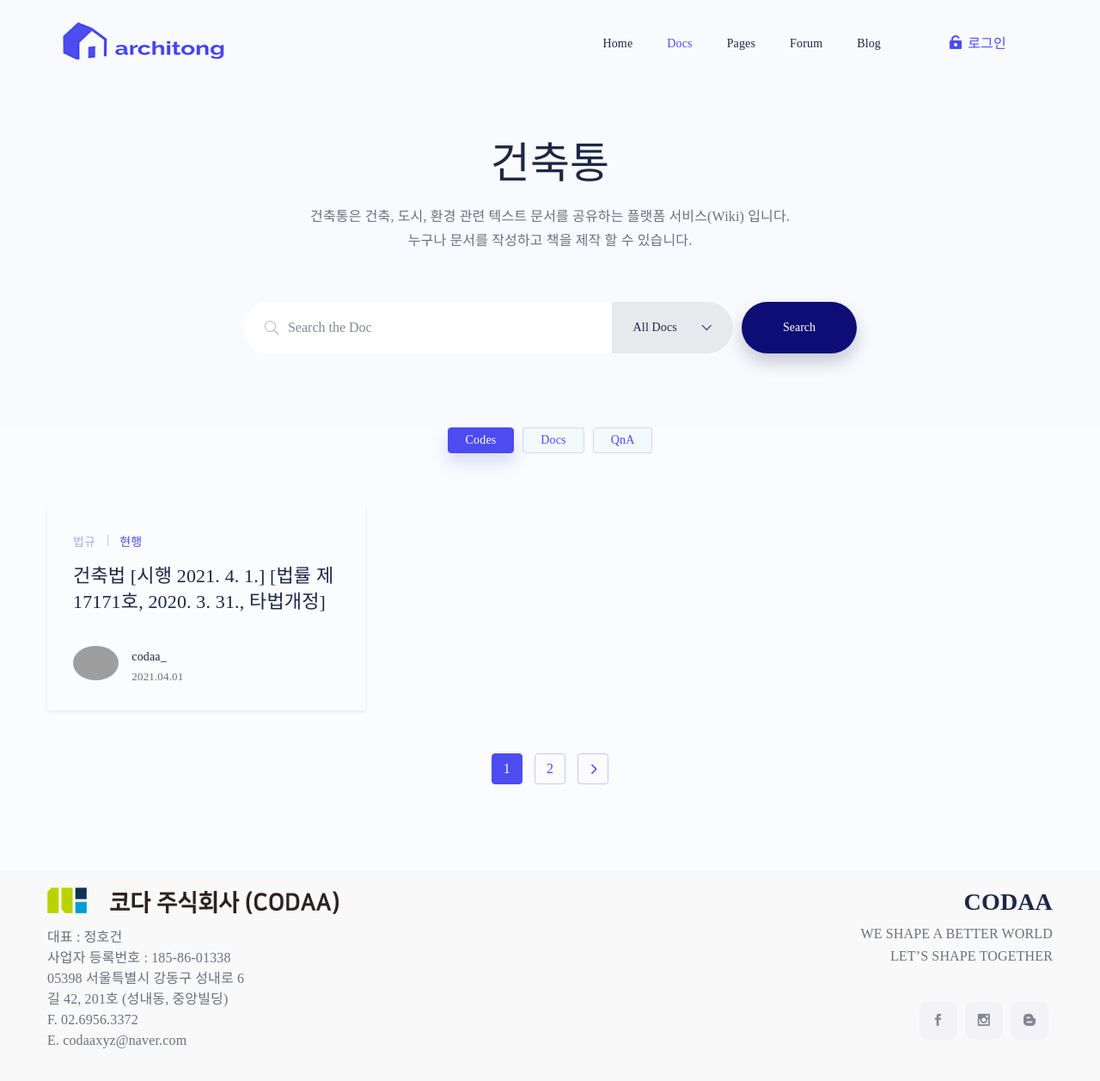
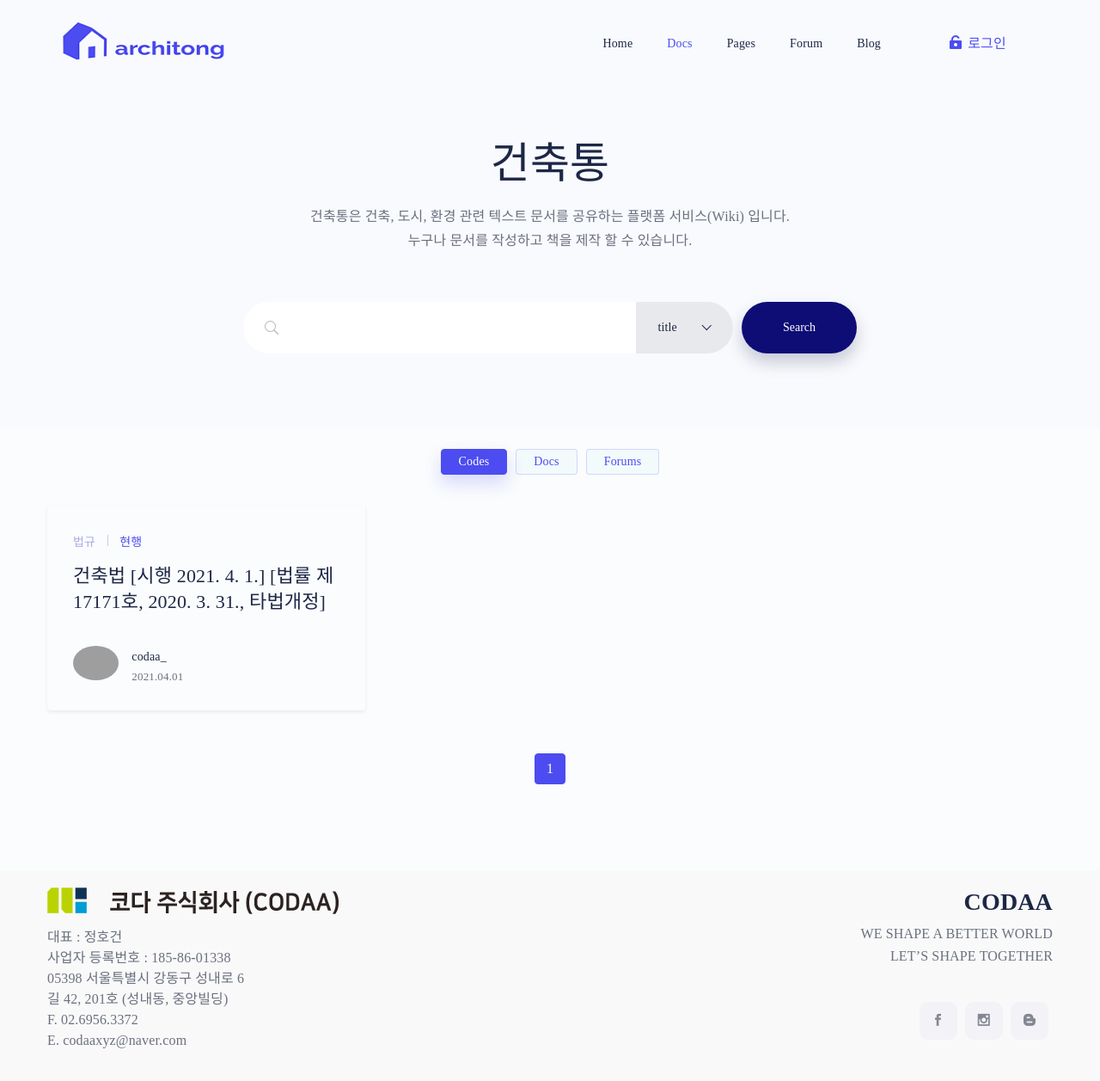
Before and after one commit to codaa-inc/architong, a Django app: page / in a window 1280 px wide. Shown: the top 1257 px of the page at 86% size. Run offline with Django 3.2, Linux system fonts and the light colour scheme; data comes from the database, SQL or seed files in the repository; some libraries are stand-ins or nearby versions; some web fonts are replaced; grey boxes are pictures that could not be loaded.

Commit message:
제목별/내용별/저자별 검색구현, 메인화면 페이징 처리

```diff
--- a/architong/apps/book/views.py
+++ b/architong/apps/book/views.py
@@ -30,6 +30,7 @@ def view_book(request, book_id) :
     username = request.user  # 세션으로부터 유저 정보 가져오기
     books = Books.objects.filter(book_id=book_id)
     pages = Pages.objects.filter(book_id=book_id)
+
     # 로그인된 사용자의 경우 페이지 정보에 북마크 등록여부 추가
     if username is not None:
         for page in pages:
@@ -38,6 +39,7 @@ def view_book(request, book_id) :
                 page.is_bookmarked = 1
             else:
                 page.is_bookmarked = 0
+
     context = {'books': books, 'pages': pages}
     return render(request, 'viewer.html', context)
 
--- a/architong/apps/common/views.py
+++ b/architong/apps/common/views.py
@@ -2,13 +2,36 @@ import requests
 from django.shortcuts import render
 from django.conf import settings
 from xml.etree import ElementTree
+from django.core.paginator import Paginator
 from apps.book.models import Books
 from apps.book.models import Pages
 
 def index(request):
-    books = Books.objects.all().order_by('book_title')
-    context = {"books": books}
-    return render(request, 'index.html', context)
+    books = Books.objects.all().order_by('book_title')  # 전체 쿼리셋
+
+    # GET 요청일때 전체 쿼리셋을 가져온다
+    if request.method == 'GET':
+        page = request.GET.get('page')  # 이동할 페이지
+        paginator = Paginator(books, 6).get_page(page)
+        return render(request, 'index.html', {"books": paginator})
+
+    # POST 요청일때 해당 검색조건을 적용한 쿼리셋을 가져온다.
+    elif request.method == 'POST':
+        text = request.POST['search-box']           # 검색어
+        option = request.POST['search-option']      # 검색 범위 옵션
+        # TODO
+        page = request.POST['page']                 # 이동할 페이지
+        if option == '0':
+            books = books.filter(book_title__icontains=text)
+        elif option == '1':
+            page = Pages.objects.all().filter(description__icontains=text).only('book_id')
+            book_id_list = page.values_list('book_id', flat=True).distinct().order_by("book_id")
+            books = books.filter(book_id__in=book_id_list)
+        elif option == '2':
+            books = books.filter(author_id__icontains=text)
+        paginator = Paginator(books, 6).get_page(page)
+        return render(request, 'index.html', {"books": paginator, "search_term": text})
+
 
 '''
 [ 법령 MST ]
@@ -28,29 +51,15 @@ def get_law(request):
     MST = '224171'
     type = 'XML'    # type : HTML / XML
     url = host + "OC=" + OC + "&target=" + target + "&MST=" + MST + "&type=" + type
-    print(url)
+
     try:
         res = requests.get(url)
+        print(res.url)
         if res.status_code == 200:
             xml_to_markdown_enforcement(res.text)
     except Exception as e:
         print(e)
 
-
-def insert_law(is_jomun, title, markdown_text):
-    page = Pages()  # 모델 객체 생성
-    page.book_id = 6
-    page.page_title = title
-    page.description = markdown_text
-    if is_jomun == "조문":
-        page.depth = 1
-        # 부모ID로 depth가 0인 것 중의 가장 마지막 row의 page_id를 넣는다
-        parent_id = Pages.objects.filter(depth=0).last().page_id
-        page.parent_id = parent_id
-    else:
-        page.depth = 0
-        page.parent_id = 0
-    page.save()     # 모델 DB 저장
 
 '''
 법령 마크다운 디자인 적용
@@ -153,3 +162,23 @@ def xml_to_markdown_enforcement(xml_text):
             else:                       # 전문 → H2 + 구분선
                 markdown_text = "\n\n##" + title + "\n----------"
         insert_law(is_jomun, title, markdown_text)
+
+'''
+법규 마크다운 저장 함수
+'''
+def insert_law(is_jomun, title, markdown_text):
+    page = Pages()  # 모델 객체 생성
+    page.book_id = 6
+    page.page_title = title
+    page.description = markdown_text
+
+    if is_jomun == "조문":
+        page.depth = 1
+        # 부모ID로 depth가 0인 것 중의 가장 마지막 row의 page_id를 넣는다
+        parent_id = Pages.objects.filter(depth=0).last().page_id
+        page.parent_id = parent_id
+
+    else:
+        page.depth = 0
+        page.parent_id = 0
+    page.save()  # 모델 DB 저장
--- a/architong/static/js/docs.js
+++ b/architong/static/js/docs.js
@@ -1,5 +1,22 @@
-let preSelId, preBmId = "" // 이전에 선택한 컴포넌트를 기억하기 위한 전역변수
+let preSelId, preBmId = "" // 목록 클릭시 이전 선택값을 저장하는 전역변수
 
+/**
+ * 페이지 네비게이션 클릭 이벤트
+ * */
+function onclickPagination(page_number) {
+    const searchbox = $("#searchbox").val()
+    // 검색어가 없으면 GET 요청, 검색어가 있으면 POST 요청(Form Submit)
+    if (searchbox == "" || searchbox == null) {
+        location.href ='?page=' + page_number;
+    } else {
+        $("#page").text(page_number);
+        document.searchForm.action = "";
+    }
+};
+
+/**
+ * 법규 목록 클릭시 스크롤을 이동시키는 함수
+ * */
 function onclickChildList(id) {
     const selId = 'page-' + id.replace('child-list-', '');                 // 해당 조문 ID
     const bmId = selId.replace("page", "bookmark")  // 해당 조문 북마크 ID
--- a/architong/templates/index.html
+++ b/architong/templates/index.html
@@ -8,56 +8,53 @@
             <h2> 건축통 </h2>
             <p>건축통은 건축, 도시, 환경 관련 텍스트 문서를 공유하는 플랫폼 서비스(Wiki) 입니다.<br>누구나 문서를 작성하고 책을 제작 할 수 있습니다. </p>
         </div>
+        <form id="search-form" name="searchForm" method="POST" class="header_search_form">{% csrf_token %}
             <div class="doc_banner_content">
-                <form action="#" class="header_search_form">{% csrf_token %}
                 <div class="header_search_form_info">
                     <div class="form-group">
                         <div class="input-wrapper">
                             <i class="icon_search"></i>
-                                <input type='search' id="searchbox" autocomplete="off" name="search"
-                                    placeholder="Search the Doc" />
-                                <select class="search-expand-types custom-select" name="post_type"
-                                    id="search_post_type">
-                                    <option value="">All Docs </option>
-                                    <option value="manual_kb">Knowledge Base</option>
-                                    <option value="manual_documentation">Documentation</option>
-                                    <option value="manual_faq">FAQs</option>
-                                    <option value="forum">Forums</option>
-                                    <option value="manual_portfolio">Portfolio</option>
-                                    <option value="product">Products</option>
+                            <input type='search' id="searchbox" autocomplete="off" name="search-box" value="{{ search_term }}"/>
+                            <select class="search-expand-types custom-select" name="search-option" id="search_post_type">
+                                <option value="0">title</option>
+                                <option value="1">contents</option>
+                                <option value="2">author</option>
                             </select>
+                            <input id="page" name="page" type="number" style="display: none;" readonly>
                         </div>
-                            <button type="submit" class="header_form_submit">Search</button>
+                        <button id="searchbtn" type="submit" class="header_form_submit">Search</button>
                     </div>
                 </div>
-                    <!--
-                    <div class="header_search_keyword">
+                <!--<div class="header_search_keyword">
                     <span class="header-search-form__keywords-label">Suggested Search:</span>
                     <ul class="list-unstyled">
                         <li class="wow fadeInUp" data-wow-delay="0.2s"><a href="#">guest users</a></li>
                         <li class="wow fadeInUp" data-wow-delay="0.3s"><a href="#">invoice</a></li>
                         <li class="wow fadeInUp" data-wow-delay="0.4s"><a href="#">security</a></li>
                     </ul>
+                </div>-->
             </div>
-                    -->
         </form>
-            </div>
     </div>
 </div>
 <section class="doc_tag_area bg_color sec_pad" style="padding-top: 0px;">
     <div class="container">
-            <ul class="nav nav-tabs doc_tag" id="myTab" role="tablist" style="margin-bottom: 0px;">
+        <ul class="nav nav-tabs doc_tag" id="myTab" role="tablist" style="margin-bottom: -25px; padding-top: 25px;">
             <li class="nav-item wow fadeInLeft" data-wow-delay="0.3s">
-                    <a class="nav-link active" id="code-tab" data-toggle="tab" href="#" role="tab" aria-controls="code" aria-selected="false">Codes</a>
+                <a class="nav-link active" id="code-tab" data-toggle="tab" href="#" role="tab"
+                   aria-controls="code" aria-selected="false">Codes</a>
             </li>
             <li class="nav-item wow fadeInLeft" data-wow-delay="0.1s">
-                    <a class="nav-link" id="doc-tab" data-toggle="tab" href="#" role="tab" aria-controls="doc" aria-selected="false">Docs</a>
+                <a class="nav-link" id="doc-tab" data-toggle="tab" href="#" role="tab" aria-controls="doc"
+                   aria-selected="false">Docs</a>
             </li>
             <li class="nav-item wow fadeInLeft" data-wow-delay="0.4s">
-                    <a class="nav-link" id="element-tab" data-toggle="tab" href="#" role="tab" aria-controls="element" aria-selected="false">QnA</a>
+                <a class="nav-link" id="element-tab" data-toggle="tab" href="#" role="tab"
+                   aria-controls="element" aria-selected="false">Forums</a>
             </li>
         </ul>
-            <div class="row blog_grid_tab">
+        <div id="docs" class="row blog_grid_tab">
+            {% if books %}
             {% for book in books %}
             <div class="col-lg-4 col-sm-6">
                 <div class="blog_grid_post shadow-sm wow fadeInUp">
@@ -83,13 +80,30 @@
                 </div>
             </div>
             {% endfor %}
+            {% else %}
+            <p style="margin: auto; padding: 20px 0;">검색 결과가 없습니다.</p>
+            {% endif %}
         </div>
         <div class="col-lg-12 col-sm-2" style="text-align: center">
             <nav class="navigation pagination" style="display: inline;">
                 <div class="nav-links" style="padding-top: 50px;">
-                        <a class="page-numbers current" href="#">1</a>
-                        <a class="page-numbers" href="#">2</a>
-                        <a class="next page-numbers" href="#"><i class="arrow_carrot-right"></i></a>
+                    {% if books.has_previous %}
+                    <a class="next page-numbers" onclick='onclickPagination("{{ previous_page_number}}")'><i class="arrow_carrot-left"></i></a>
+                    {% endif %}
+
+                    {% for page_number in books.paginator.page_range %}
+                    {% if page_number >= books.number|add:-5 and page_number <= books.number|add:5 %}
+                    {% if page_number == books.number %}
+                    <a class="page-numbers current" onclick='onclickPagination("{{ page_number}}")'>{{ page_number}}</a>
+                    {% else %}
+                    <a class="page-numbers" onclick='onclickPagination("{{ page_number}}")'>{{ page_number}}</a>
+                    {% endif %}
+                    {% endif %}
+                    {% endfor %}
+
+                    {% if books.has_next %}
+                    <a class="next page-numbers" onclick='onclickPagination("{{ next_page_number}}")'><i class="arrow_carrot-right"></i></a>
+                    {% endif %}
                 </div>
             </nav>
         </div>
```
Lines whose indentation alone changed are shown as unchanged.
